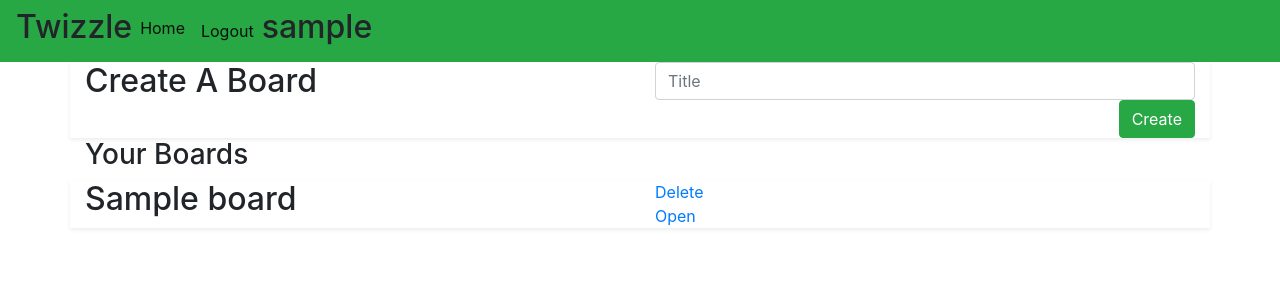
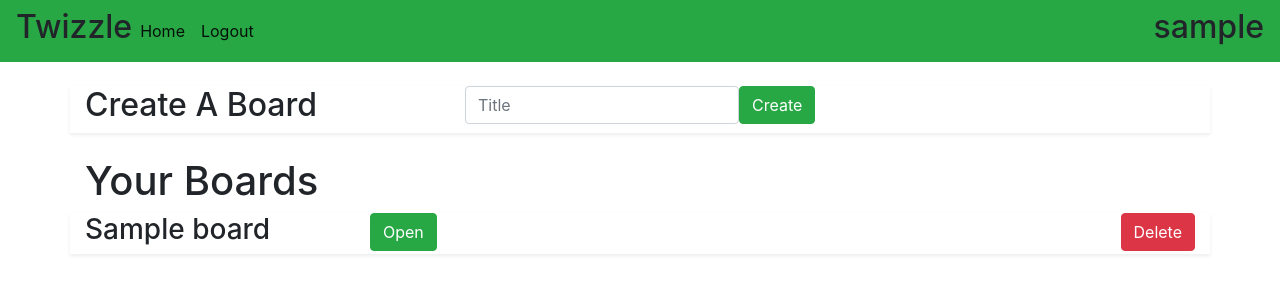
Before and after one commit to ViktorBash/Twizzle, a Django app: page / in a window 1280 px wide. Shown: the top 300 px of the page. Run offline with Django 3.2, Linux system fonts and the light colour scheme; a user stored in the database is signed in; tables that the repository leaves empty hold one stand-in row (values such as "Sample post"); some libraries are stand-ins or nearby versions.

Commit message:
Changed buttons and other UI

```diff
--- a/todo.txt
+++ b/todo.txt
@@ -1,3 +1,3 @@
 ToDo:
 
-- Delete a board
+- Share content
--- a/twizzle/todoboard/templates/todoboard/base.html
+++ b/twizzle/todoboard/templates/todoboard/base.html
@@ -3,9 +3,10 @@
 <head>
 
     <meta charset="UTF-8">
-    <title>Title</title>
+    <title>Twizzle</title>
     <!--BootStrap -->
-    <link rel="stylesheet" href="https://stackpath.bootstrapcdn.com/bootstrap/4.4.1/css/bootstrap.min.css" integrity="sha384-Vkoo8x4CGsO3+Hhxv8T/Q5PaXtkKtu6ug5TOeNV6gBiFeWPGFN9MuhOf23Q9Ifjh" crossorigin="anonymous">
+    <link rel="stylesheet" href="https://stackpath.bootstrapcdn.com/bootstrap/4.4.1/css/bootstrap.min.css"
+          integrity="sha384-Vkoo8x4CGsO3+Hhxv8T/Q5PaXtkKtu6ug5TOeNV6gBiFeWPGFN9MuhOf23Q9Ifjh" crossorigin="anonymous">
 
 </head>
 
@@ -18,16 +19,14 @@
     </button>
 
     <div class="collapse navbar-collapse" id="navbarSupportedContent">
-        <ul class="navbar-nav mr-auto">
+        <ul class="navbar-nav">
             <li class="nav-item active">
                 <a class="nav-link" href="{% url 'todoboard-home' %}">Home <span class="sr-only">(current)</span></a>
             </li>
-            <div class="form-inline">
             {% if user.is_authenticated %}
                 <li class="nav-item active">
                     <a class="nav-link" href="{% url 'logout' %}">Logout <span class="sr-only">(current)</span></a>
                 </li>
-                <h2>{{ user.username }}</h2>
             {% else %}
                 <li class="nav-item active">
                     <a class="nav-link" href="{% url 'login' %}">Login <span class="sr-only">(current)</span></a>
@@ -36,44 +35,27 @@
                     <a class="nav-link" href="{% url 'register' %}">Register <span class="sr-only">(current)</span></a>
                 </li>
             {% endif %}
-        </div>
-            <!-- THIS IS THE LINK ITEM
-            <li class="nav-item">
-                <a class="nav-link" href="#">Link</a>
-            </li>
-            -->
-            <!--
-            <li class="nav-item dropdown">
-                <a class="nav-link dropdown-toggle" href="#" id="navbarDropdown" role="button" data-toggle="dropdown"
-                   aria-haspopup="true" aria-expanded="false">
-                    Dropdown
-                </a>
-                <div class="dropdown-menu" aria-labelledby="navbarDropdown">
-                    <a class="dropdown-item" href="#">Action</a>
-                    <a class="dropdown-item" href="#">Another action</a>
-                    <div class="dropdown-divider"></div>
-                    <a class="dropdown-item" href="#">Something else here</a>
-                </div>
-            </li>
-
-            <li class="nav-item">
-                <a class="nav-link disabled" href="#" tabindex="-1" aria-disabled="true">Disabled</a>
-            </li>
         </ul>
-
-        <form class="form-inline my-2 my-lg-0">
-            <input class="form-control mr-sm-2" type="search" placeholder="Search" aria-label="Search">
-            <button class="btn btn-outline-success my-2 my-sm-0" type="submit">Search</button>
-        </form>
-        -->
-        </ul>
+    {% if user.is_authenticated %}
+    <ul class="navbar-nav ml-auto">
+        <li>
+            <h2>{{ user.username }}</h2>
+        </li>
+    </ul>
+    {% endif %}
     </div>
 </nav>
 
 {% block content %}{% endblock %}
 
-<script src="https://code.jquery.com/jquery-3.4.1.slim.min.js" integrity="sha384-J6qa4849blE2+poT4WnyKhv5vZF5SrPo0iEjwBvKU7imGFAV0wwj1yYfoRSJoZ+n" crossorigin="anonymous"></script>
-<script src="https://cdn.jsdelivr.net/npm/popper.js@1.16.0/dist/umd/popper.min.js" integrity="sha384-Q6E9RHvbIyZFJoft+2mJbHaEWldlvI9IOYy5n3zV9zzTtmI3UksdQRVvoxMfooAo" crossorigin="anonymous"></script>
-<script src="https://stackpath.bootstrapcdn.com/bootstrap/4.4.1/js/bootstrap.min.js" integrity="sha384-wfSDF2E50Y2D1uUdj0O3uMBJnjuUD4Ih7YwaYd1iqfktj0Uod8GCExl3Og8ifwB6" crossorigin="anonymous"></script>
+<script src="https://code.jquery.com/jquery-3.4.1.slim.min.js"
+        integrity="sha384-J6qa4849blE2+poT4WnyKhv5vZF5SrPo0iEjwBvKU7imGFAV0wwj1yYfoRSJoZ+n"
+        crossorigin="anonymous"></script>
+<script src="https://cdn.jsdelivr.net/npm/popper.js@1.16.0/dist/umd/popper.min.js"
+        integrity="sha384-Q6E9RHvbIyZFJoft+2mJbHaEWldlvI9IOYy5n3zV9zzTtmI3UksdQRVvoxMfooAo"
+        crossorigin="anonymous"></script>
+<script src="https://stackpath.bootstrapcdn.com/bootstrap/4.4.1/js/bootstrap.min.js"
+        integrity="sha384-wfSDF2E50Y2D1uUdj0O3uMBJnjuUD4Ih7YwaYd1iqfktj0Uod8GCExl3Og8ifwB6"
+        crossorigin="anonymous"></script>
 </body>
 </html>
--- a/twizzle/todoboard/templates/todoboard/home.html
+++ b/twizzle/todoboard/templates/todoboard/home.html
@@ -3,12 +3,14 @@
 
     {% if user.is_authenticated %}
         <div class="container">
+        <br>
             <div class="row shadow-sm">
-                <div class="col">
+                <div class="col-4">
                     <h2>Create A Board</h2>
                 </div>
-                <div class="col">
-                    <form action="create-board/" method="post">
+                <div class="col-8">
+
+                    <form action="create-board/" method="post" class="form-inline">
                         {% csrf_token %}
                         <input class="form-control" type="text" placeholder="Title" name="title">
 
@@ -17,42 +19,40 @@
 
                 </div>
             </div>
-            <h3>Your Boards</h3>
-        <!--
-            <div class="row shadow-sm">
-                <div class="col">
-                    <h2>Title</h2>
-                </div>
-                <div class="col">
-                    <form>
-                        <button type="submit" class="btn btn-danger float-right">Delete</button>
-                    </form>
-
-                </div>
-
-            </div> -->
+            <br>
+            <h1>Your Boards</h1>
         {% for board in boards %}
             <div class="row shadow-sm">
                 <div class="col">
-                    <h2>{{ board.title }}</h2>
+                    <h3>{{ board.title }}</h3>
                 </div>
                 <div class="col">
-                    <form>
-                        <a href="{% url 'board-delete' board.id %}">Delete</a>
-                    </form>
-                     <a href="{% url 'board-detail' board.id %}">Open</a>
+
+                    <a href="{% url 'board-detail' board.id %}" class="btn btn-success" role="button" aria-pressed="true">Open</a>
 
                 </div>
+                <div class="col">
+
+                </div>
+            <div class="col">
+                <a href="{% url 'board-delete' board.id %}" class="btn btn-danger" role="button" aria-pressed="true" style="float:right;">Delete</a>
+            </div>
 
             </div>
         {% endfor %}
         </div>
     {% else %}
-        <li>
-            <a class="nav-link" href="{% url 'login' %}">Login <span class="sr-only">(current)</span></a>
-        </li>
-        <li class="nav-item active">
-            <a class="nav-link" href="{% url 'register' %}">Register <span class="sr-only">(current)</span></a>
-        </li>
+        <div class="container">
+        <br>
+        <h1>Register Or Log In To Use Twizzle!</h1>
+        <br>
+        <a href="{% url 'login' %}" class="btn btn-primary" role="button" aria-pressed="true">Login</a>
+        <a href="{% url 'register' %}" class="btn btn-primary" role="button" aria-pressed="true">Register</a>
+
+
+        <h3>What is Twizzle?</h3>
+        <p class="text-monospace" class="text-wrap">Twizzle is a to-do app, where you can create boards and items! Have different boards for different projects, and manage your tasks effectively!</p>
+        </div>
+
     {% endif %}
 {% endblock content %}
--- a/twizzle/todoboard/urls.py
+++ b/twizzle/todoboard/urls.py
@@ -1,6 +1,6 @@
 from django.contrib import admin
 from django.urls import path
-from .views import home, HomeView, BoardDetail, delete_item, create_board, create_item, BoardDelete
+from .views import HomeView, BoardDetail, delete_item, create_board, create_item, BoardDelete
 from . import views
 
 urlpatterns = [
--- a/twizzle/todoboard/views.py
+++ b/twizzle/todoboard/views.py
@@ -10,9 +10,9 @@ from django.contrib.auth.mixins import LoginRequiredMixin, UserPassesTestMixin
 from django.contrib.auth.models import User
 from django.http import HttpResponseRedirect, HttpResponse
 
-# Create your views here.
-def home(request):
-    return render(request, 'todoboard/home.html')
+# Old home view
+# def home(request):
+#     return render(request, 'todoboard/home.html')
 
 
 class HomeView(ListView, UserPassesTestMixin):
@@ -21,25 +21,11 @@ class HomeView(ListView, UserPassesTestMixin):
     context_object_name = "boards"
     ordering = ['-date_posted']
 
-    # def test_func(self):
-    #     board = self.get_object()
-    #     if self.request.user == board.author:
-    #         return True
-    #     return False
-
     def get_queryset(self):
+        if self.request.user.is_anonymous:
+            return None
         return Board.objects.all().filter(author=self.request.user)
 
-    # def get_context_data(self, **kwargs):
-    #     user = get_object_or_404(User, username=self.kwargs.get('username'))
-    #
-    #     context = super(HomeView, self).get_context_data(**kwargs)
-    #     context['board'] = Board.objects.filter(author=user).order_by
-    #     return context
-
-    # def get_queryset(self):
-    #     user = get_object_or_404(User, username=self.kwargs.get('username'))
-    #     return Board.objects.filter(author=user).order_by('-date_posted')
 
 class BoardDetail(DetailView, UserPassesTestMixin):
     model = Board
@@ -69,24 +55,23 @@ def delete_item(request, pk, itempk):
 
 def create_board(request):
     title = request.POST['title']
+    created_board = Board.objects.create(title=title, author=request.user)
+    return HttpResponseRedirect("/")
 
-    created_board = Board.objects.create(title=title, author=request.user)
-
-    return HttpResponseRedirect("/")
 
 def create_item(request, pk):
     title = request.POST['title']
     content = request.POST['content']
 
     created_item = Items.objects.create(title=title, author=request.user, board_id=pk, content=content)
-    # return HttpResponseRedirect("")
+
     return_link = "/board/" + str(pk) + "/"
     return redirect(return_link)
+
 
 class BoardDelete(LoginRequiredMixin, DeleteView, UserPassesTestMixin):
     model = Board
     success_url = "/"
-    print("Delete")
 
     def test_func(self):
         board = self.get_object()
--- a/twizzle/users/templates/users/login.html
+++ b/twizzle/users/templates/users/login.html
@@ -1,7 +1,9 @@
 <!–– {% extends "todoboard/base.html" %}
 {% load crispy_forms_tags %}
 {% block content %}
-  <div class="content-section">
+
+    <div class="content-section container">
+        <br>
         <form method="POST">
             {% csrf_token %}
             <fieldset class="form-group">
--- a/twizzle/users/templates/users/register.html
+++ b/twizzle/users/templates/users/register.html
@@ -1,7 +1,8 @@
 {% extends "todoboard/base.html" %}
 {% load crispy_forms_tags %}
 {% block content %}
-  <div class="content-section">
+  <div class="content-section container">
+  <br>
     <form method="POST">
       {% csrf_token %}
       <fieldset class="form-group">
```
Also changed, not shown: twizzle/todoboard/templates/todoboard/board_confirm_delete.html (+11 -9 lines), twizzle/todoboard/templates/todoboard/board_detail.html (+11 -5 lines), twizzle/users/templates/users/logout.html (+8 -6 lines). Lines whose indentation alone changed are shown as unchanged.
